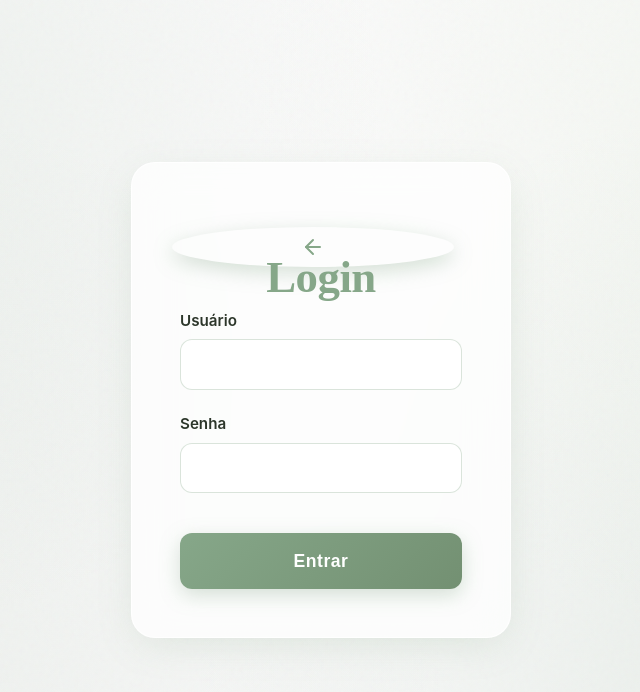
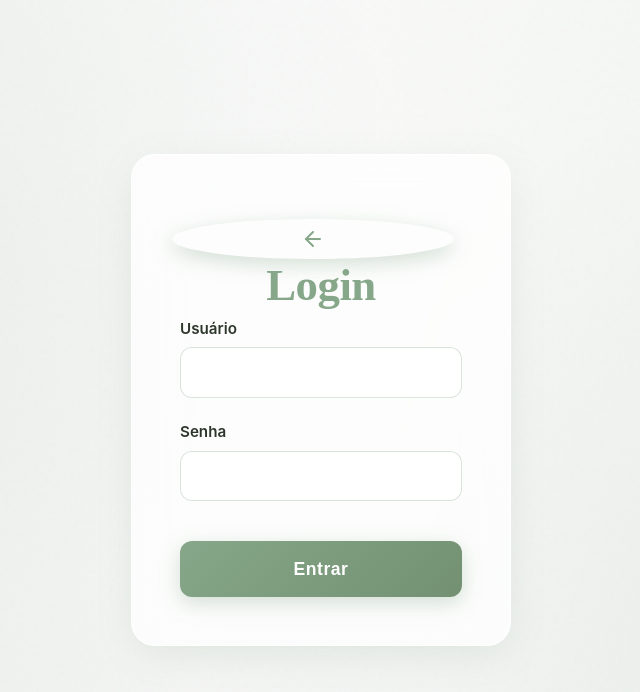
Before and after one commit to pauloadson/casamento-paulo-e-gisele, a React (Vite) app in the folder frontend/: page /login in a window 1280 px wide. Shown: the top 692 px of the page, without its empty margins (319-959 px from the left). Built offline with nearby package versions, Linux system fonts and the light colour scheme.

Commit message:
fix: remover margem negativa do botao de voltar no login

```diff
--- a/frontend/src/pages/Login.tsx
+++ b/frontend/src/pages/Login.tsx
@@ -28,7 +28,7 @@ function Login() {
 
   return (
     <div className="rsvp-container">
-      <div style={{ display: 'flex', alignItems: 'center', marginBottom: '-1rem' }}>
+      <div style={{ display: 'flex', alignItems: 'center', marginBottom: 0 }}>
         <button
           onClick={() => navigate('/')}
           style={{
```
